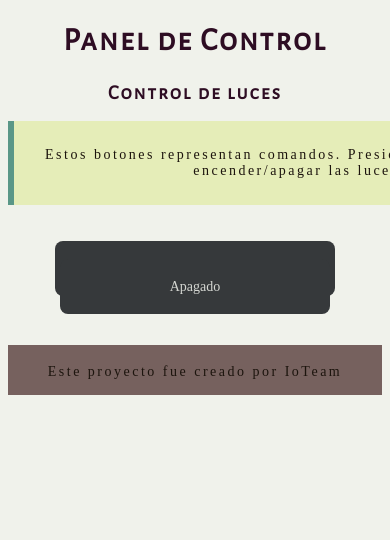
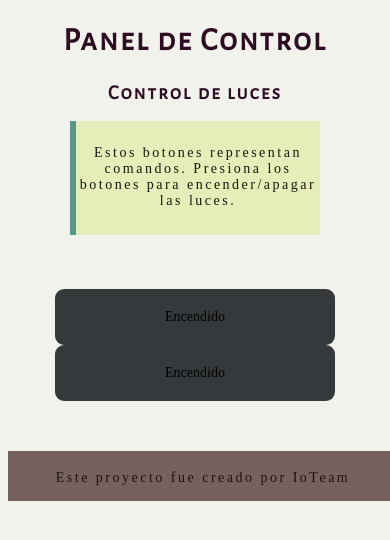
Before and after one commit to kranelox/calamardo, a Flask app: page / in a window 390 px wide; the page is wider, and only the part inside the window is pictured. Shown: the top 540 px of that part. Run offline with Flask 2, Linux system fonts and the light colour scheme; parts of the project's set-up code (start-up, migrations or seed data) failed here and were passed over; some web fonts are replaced.

Commit message:
Add files via upload

```diff
--- a/templates/plantilladecontrol.html
+++ b/templates/plantilladecontrol.html
@@ -1,6 +1,8 @@
 <!DOCTYPE html>
 <html>
   <head>
+   <meta name="viewport" content="width=device-width, initial-scale=1">
+
     <link href='https://fonts.googleapis.com/css?family=Alegreya Sans SC' rel='stylesheet'>
     <link href='https://fonts.googleapis.com/css?family=Duru Sans' rel='stylesheet'>
     <title>Panel de Control: IoT</title>
@@ -37,13 +39,13 @@ h3{
   text-align: center;
       }
 .boton{
+  display:inline-block;
   text-decoration: none;
   border: none;
-  border-radius: 8px;
+  border-radius:  9px;
   background-color: #36393B;
   font-family: 'Duru Sans';
   font-size: 14px;
-  font-color:  #300018;
   padding-top: 20px;
   padding-bottom: 20px;
   padding-left: 110px;
@@ -66,9 +68,9 @@ h3{
     color: white;
 }
 .quote{
-  padding-top: 12px;
+  padding-top: 10px;
   padding-bottom: 12px;
-  width: 570px;
+  width: 65%;
   background-color: #E5EDB8;
   border-left: 6px solid #5A9787;
 }
@@ -77,7 +79,7 @@ h3{
   padding-bottom: 5px;
   font-family: 'Alegreya Sans SC';
   background-color: #76615E;
-  position: relative;
+  position: fixed;
   width: 100%;
   height: 40px;
   margin-top: -40px;
@@ -87,6 +89,30 @@ a:link, a:hover, a:visited, a:active {
    text-decoration: none;
    color: #D4D6D1;
       }
+@media all and (max-width:30em){
+ a.boton{
+  max-width:600px !important;
+  width:100% !important;
+  font-size:18px !important;
+ }
+}
+
+@media only screen and (min-width:401px) and max-width:960px){
+  /* For tablets: */
+  .main {
+    width: 80%;
+    padding: 0;
+  }
+  .right {
+    width: 100%;
+  }
+}
+@media only screen and (max-width:400px){
+  /* For mobile phones: */
+  .menu, .main, .right {
+    width: 100%;
+  }
+}
 
   </style>
   </head>
@@ -105,8 +131,12 @@ a:link, a:hover, a:visited, a:active {
           </center></div></br></br><br>
 
      <div><center>
-       <a class="boton"  href="/">Encendido</a>
-       <a class="boton" href="/">Apagado</a>
+       <button class="boton">
+    <span>Encendido</span>
+</button>
+       <button class="boton">
+    <span>Encendido</span>
+</button>
        </div></center></br></br></br></br></br>
 
 <div class="footer">
```
